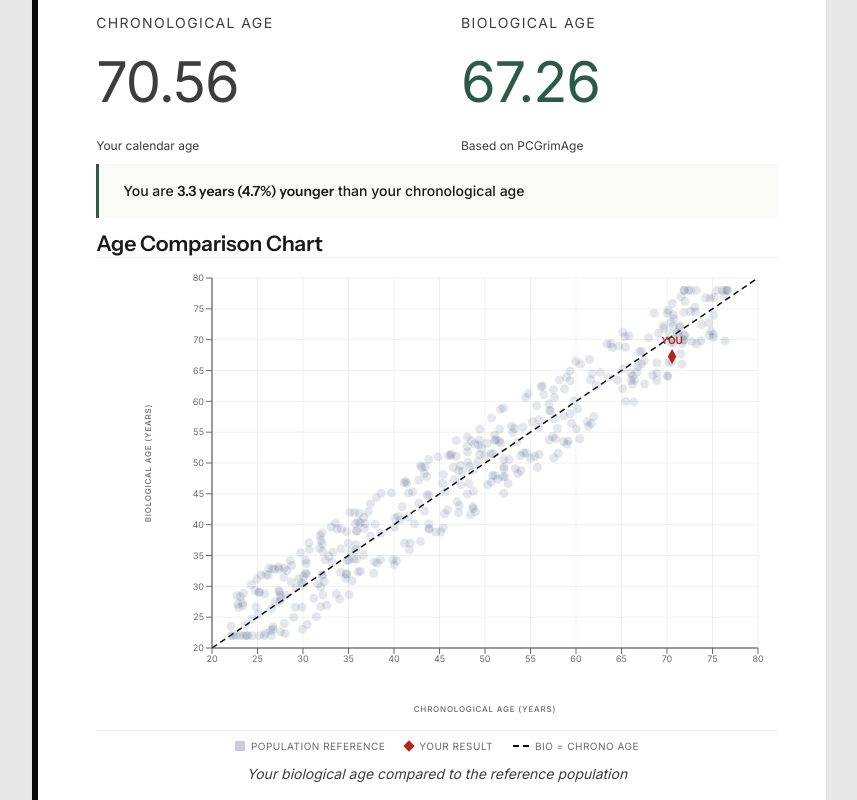
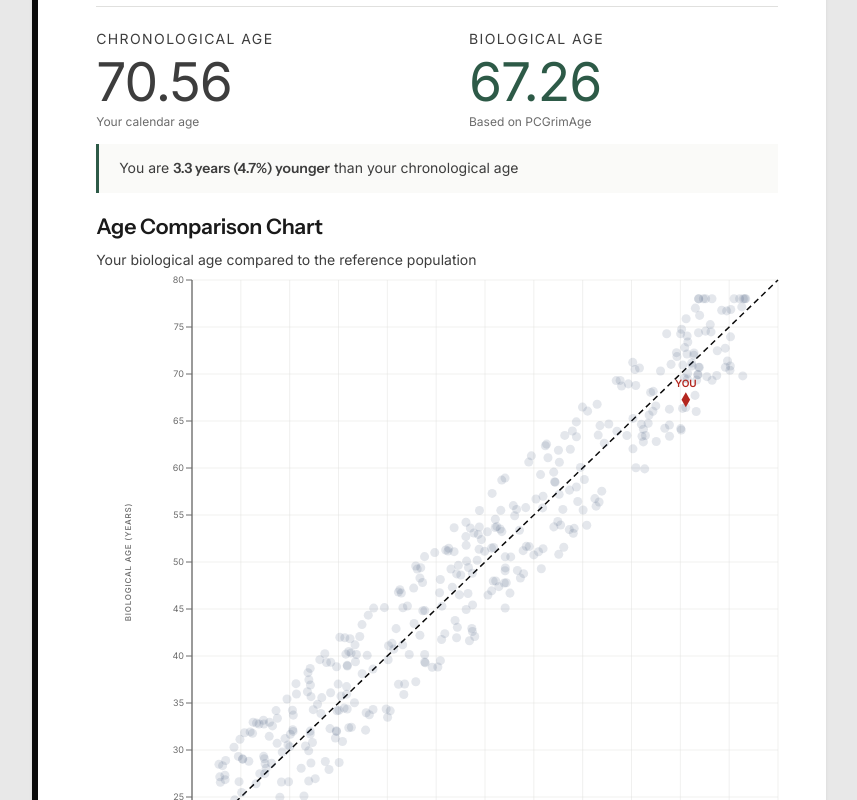
Before and after one commit to ag189/mytrueage-report-generator, a Next.js app: page / in a window 1280 px wide. Shown: the part 2600-3400 px from the top of the page, without its empty margins (211-1068 px from the left). Built offline with nearby package versions, Linux system fonts and the light colour scheme.

Commit message:
updated charts

```diff
--- a/components/report/charts/BioAgeScatterPlot.tsx
+++ b/components/report/charts/BioAgeScatterPlot.tsx
@@ -92,8 +92,8 @@ export default function BioAgeScatterPlot({ chronologicalAge, biologicalAge }: B
     <div className="bio-age-chart-frame">
       <div className="bio-age-chart-row">
         <div className="bio-age-chart-plot">
-          <ResponsiveContainer width="100%" height={460}>
-            <ScatterChart margin={{ top: 12, right: 20, bottom: 48, left: 56 }}>
+          <ResponsiveContainer width="100%" height="100%" minHeight={480}>
+            <ScatterChart margin={{ top: 8, right: 8, bottom: 40, left: 44 }}>
               <Customized component={QuadrantOverlay} />
               <CartesianGrid
                 strokeDasharray="none"
--- a/components/report/pages/ResultsPage1.tsx
+++ b/components/report/pages/ResultsPage1.tsx
@@ -23,55 +23,36 @@ export default function ResultsPage1({ data, metrics }: ResultsPage1Props) {
 
       <div className="bio-age-layout">
         <div className="bio-age-summary">
-          {/* Key Results - Compact Feature Numbers */}
           <div className="comparison-block">
             <div className="comparison-item">
               <p className="result-label">Chronological Age</p>
-              <p className="result-value" style={{ fontSize: '42pt' }}>{formatAge(data.chronologicalAge)}</p>
-              <p className="result-description" style={{ fontSize: '9pt', marginTop: '6px' }}>Your calendar age</p>
+              <p className="result-value">{formatAge(data.chronologicalAge)}</p>
+              <p className="result-description">Your calendar age</p>
             </div>
 
             <div className="comparison-item">
               <p className="result-label">Biological Age</p>
-              <p className={`result-value ${metrics.isYounger ? 'positive' : 'negative'}`} style={{ fontSize: '42pt' }}>
+              <p className={`result-value ${metrics.isYounger ? 'positive' : 'negative'}`}>
                 {formatAge(data.biologicalAge)}
               </p>
-              <p className="result-description" style={{ fontSize: '9pt', marginTop: '6px' }}>Based on PCGrimAge</p>
+              <p className="result-description">Based on PCGrimAge</p>
             </div>
           </div>
 
-          {/* Key Finding - Compact callout */}
           <div className={`callout-box ${metrics.isYounger ? 'success' : 'danger'}`}>
-            <p style={{
-              fontFamily: "'Inter', sans-serif",
-              fontSize: '10.5pt',
-              fontWeight: 500,
-              color: '#1a1a1a',
-              margin: 0,
-              lineHeight: 1.5
-            }}>
-              You are{' '}
-              <span style={{
-                fontFamily: "'Instrument Sans', sans-serif",
-                fontWeight: 600
-              }}>
-                {comparisonYears} years ({comparisonPercent}%) {metrics.isYounger ? 'younger' : 'older'}
-              </span>
-              {' '}than your chronological age
+            <p className="callout-text">
+              You are <strong>{comparisonYears} years ({comparisonPercent}%) {metrics.isYounger ? 'younger' : 'older'}</strong> than your chronological age
             </p>
           </div>
         </div>
 
-        {/* Chart Section */}
         <div className="bio-age-chart">
           <h3 className="bio-age-chart-title">Age Comparison Chart</h3>
+          <p className="bio-age-chart-subtitle">Your biological age compared to the reference population</p>
           <BioAgeScatterPlot
             chronologicalAge={data.chronologicalAge}
             biologicalAge={data.biologicalAge}
           />
-          <p className="chart-caption">
-            Your biological age compared to the reference population
-          </p>
         </div>
       </div>
     </PageWrapper>
--- a/styles/report.css
+++ b/styles/report.css
@@ -604,72 +604,106 @@
 }
 
 /* ========================================
-   BIO AGE PAGE - Layout Tuning
+   BIO AGE PAGE - Stripe-quality Layout
    ======================================== */
 .bio-age-page .page-content {
-  gap: 8px;
-  padding-top: 36px;
+  padding: 48px 48px 48px 64px;
+  display: flex;
+  flex-direction: column;
+}
+
+.bio-age-page .page-header {
+  margin-bottom: 20px;
+  padding-bottom: 16px;
 }
 
 .bio-age-layout {
   flex: 1;
   display: flex;
   flex-direction: column;
-  min-height: 0;
-  gap: 0;
 }
 
+/* Summary Section - Key Numbers */
 .bio-age-summary {
-  flex-shrink: 0;
+  margin-bottom: 20px;
 }
 
 .bio-age-summary .comparison-block {
-  margin: 0;
-  gap: 48px;
+  margin: 0 0 12px;
+  gap: 64px;
+}
+
+.bio-age-summary .result-label {
+  margin-bottom: 4px;
+}
+
+.bio-age-summary .result-value {
+  font-size: 40pt !important;
+  line-height: 1;
+  margin-bottom: 4px;
+}
+
+.bio-age-summary .result-description {
+  font-size: 9pt !important;
+  margin-top: 4px !important;
+  color: var(--ink-light, #6b6b6b);
 }
 
 .bio-age-summary .callout-box {
-  margin: 8px 0 0;
-  padding: 16px 20px 16px 24px;
+  margin: 0;
+  padding: 12px 16px 12px 20px;
 }
 
+/* Chart Section */
 .bio-age-chart {
+  flex: 1;
   display: flex;
   flex-direction: column;
-  margin: 12px 0 0;
-  padding: 0;
-  flex: 1;
-}
-
-.bio-age-chart-frame {
-  width: 100%;
-  max-width: none;
   margin: 0;
   padding: 0;
 }
 
+.bio-age-chart-title {
+  font-size: 12pt;
+  margin: 0;
+  font-weight: 600;
+}
+
+.bio-age-chart-subtitle {
+  font-family: 'Inter', sans-serif;
+  font-size: 9pt;
+  color: var(--ink-light, #6b6b6b);
+  margin: 2px 0 8px;
+}
+
+.bio-age-chart-frame {
+  flex: 1;
+  display: flex;
+  flex-direction: column;
+  width: calc(100% + 16px);
+  margin-left: -8px;
+  margin-right: -8px;
+}
+
 .bio-age-chart-row {
+  flex: 1;
   margin: 0;
-  padding: 8px 0 0;
-  border-top: 1px solid var(--neutral-200, #f0f0ee);
+  padding: 0;
+  border-top: none;
 }
 
 .bio-age-chart-plot {
   width: 100%;
-  min-height: 460px;
+  height: 100%;
 }
 
-.bio-age-chart-title {
-  margin: 0 0 12px;
-  font-size: 13pt;
-}
-
+/* Legend */
 .bio-age-chart-legend {
   display: flex;
   justify-content: center;
-  gap: 20px;
-  margin: 4px 0 0;
-  padding: 8px 0;
+  gap: 24px;
+  margin: 0;
+  padding: 8px 0 4px;
   border-top: 1px solid var(--neutral-200, #f0f0ee);
 }
 
@@ -678,35 +712,45 @@
   align-items: center;
   gap: 6px;
   font-family: 'Inter', sans-serif;
-  font-size: 7.5pt;
+  font-size: 7pt;
   color: var(--ink-light, #6b6b6b);
   text-transform: uppercase;
   letter-spacing: 0.05em;
 }
 
 .bio-age-chart-legend-marker {
-  width: 10px;
-  height: 10px;
+  width: 8px;
+  height: 8px;
   flex-shrink: 0;
 }
 
 .bio-age-chart-legend-marker.population {
   background: #1e3a5f;
-  opacity: 0.25;
+  opacity: 0.3;
   border-radius: 50%;
 }
 
 .bio-age-chart-legend-marker.user {
   background: #b3261e;
   transform: rotate(45deg);
-  width: 8px;
-  height: 8px;
+  width: 7px;
+  height: 7px;
 }
 
 .bio-age-chart-legend-marker.baseline {
-  border-top: 2px dashed #0a0a0a;
+  border-top: 1.5px dashed #0a0a0a;
   height: 0;
-  width: 16px;
+  width: 14px;
+}
+
+/* Caption */
+.bio-age-chart .chart-caption {
+  margin: 2px 0 0;
+  padding: 0;
+  text-align: center;
+  font-size: 8.5pt;
+  font-style: italic;
+  color: var(--ink-light, #6b6b6b);
 }
 
 
@@ -899,7 +943,17 @@
 }
 
 .callout-text {
-  margin-top: 8px;
+  margin: 0;
+  font-family: 'Inter', sans-serif;
+  font-size: 10pt;
+  font-weight: 400;
+  color: var(--ink-dark, #1a1a1a);
+  line-height: 1.5;
+}
+
+.callout-text strong {
+  font-family: 'Instrument Sans', sans-serif;
+  font-weight: 600;
 }
 
 .callout-text + .callout-text {
```
